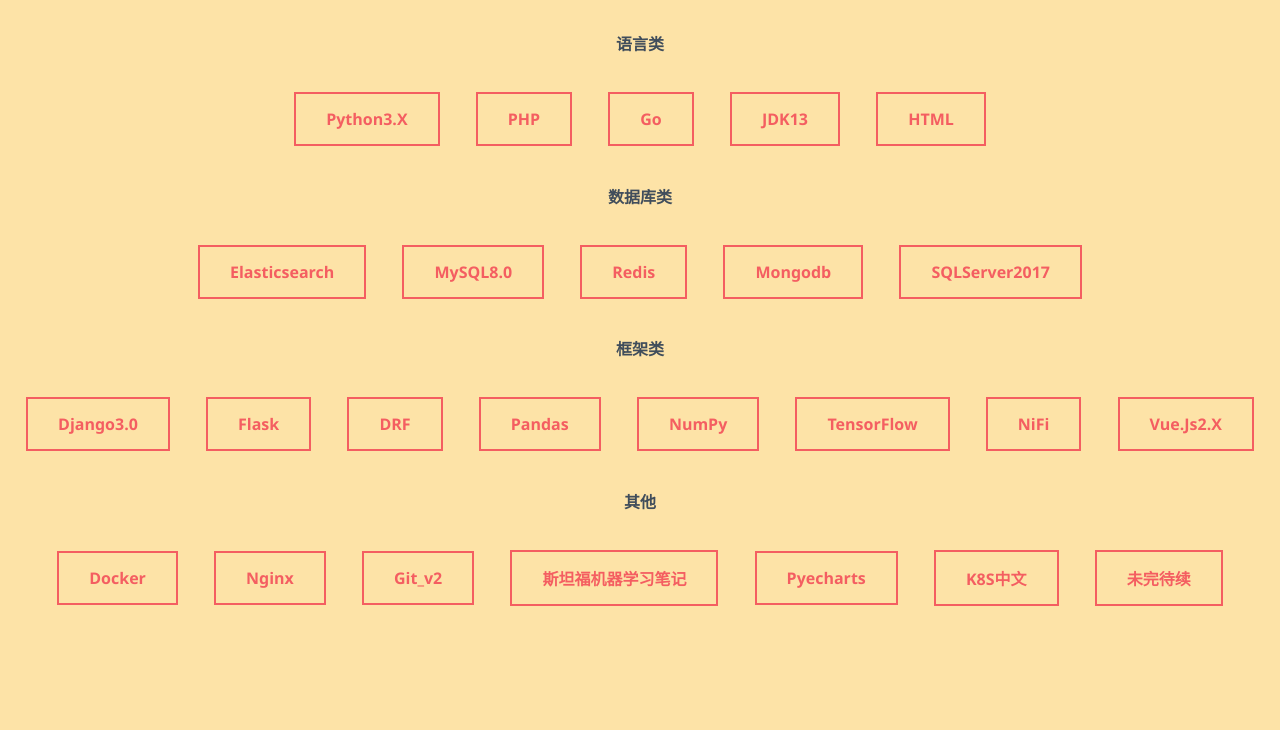
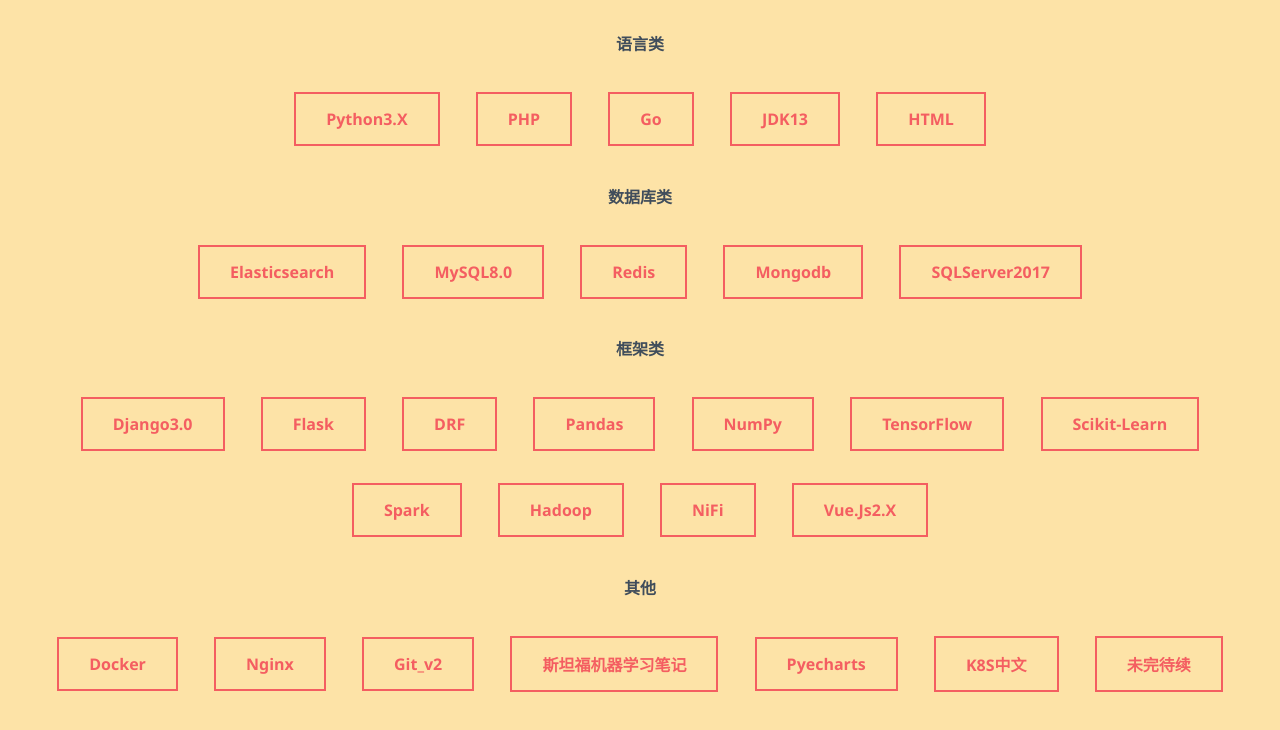
Before and after one commit to EthanYan6/OfficialDocuments, a plain HTML site: page index.html in a window 1280 px wide. Shown: the part 180-910 px from the top of the page. Before the commit the page ends 858 px from the top, so only its background shows below. Drawn offline with Linux system fonts and the light colour scheme; a script that the page names is missing; a web font is replaced by a local one.

Commit message:
add the hadoop/spark/scikit-learn document

```diff
--- a/index.html
+++ b/index.html
@@ -39,6 +39,9 @@
             <button class="draw meet" onclick="location.href='https://pandas.pydata.org/pandas-docs/stable/'">pandas</button>
             <button class="draw" onclick="https://numpy.org/doc/'">NumPy</button>
             <button class="center" onclick="https://tensorflow.google.cn/tutorials/?hl=zh_cn'">TensorFlow</button>
+            <button class="draw meet" onclick="location.href='https://scikit-learn.org/stable/'">scikit-learn</button>
+            <button class="draw" onclick="location.href='http://spark.apache.org/docs/latest/'">Spark</button>
+            <button class="center" onclick="location.href='http://hadoop.apache.org/'">Hadoop</button>
             <button class="draw meet" onclick="location.href='http://nifi.apache.org/docs.html'">NiFi</button>
             <button class="draw" onclick="location.href='https://cn.vuejs.org/v2/guide/'">Vue.js2.x</button>
 
```
